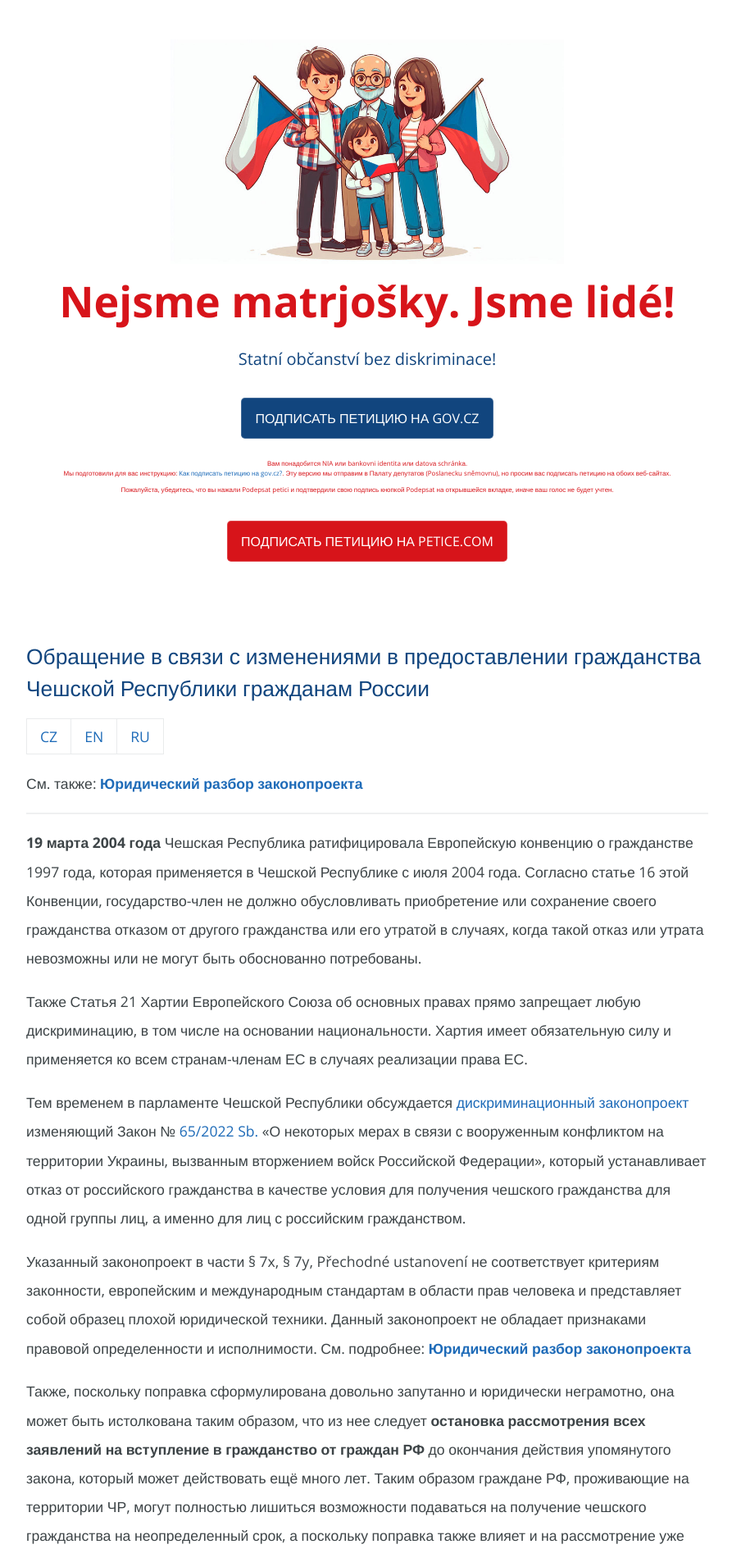
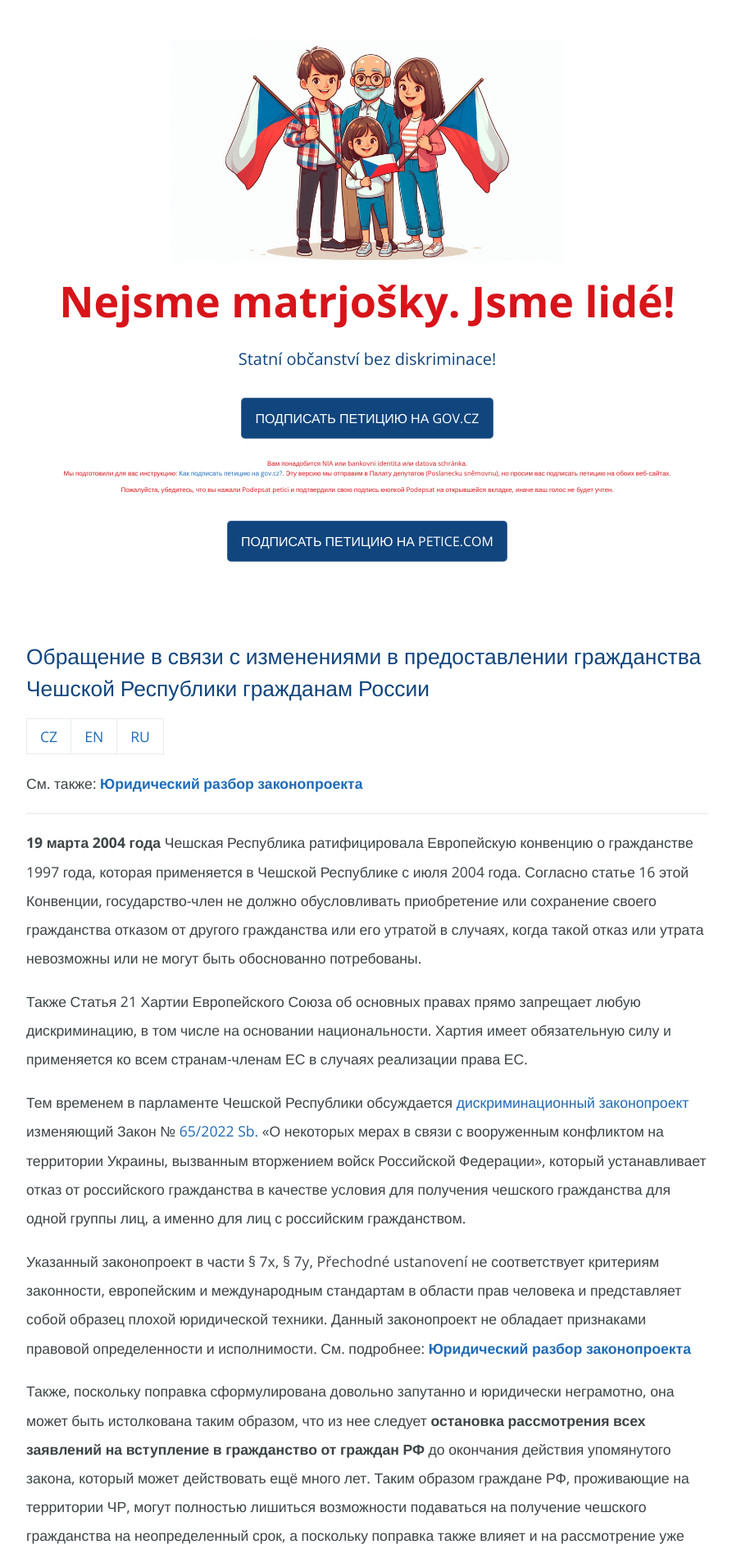
Before and after one commit to thewulf7/jsmelide, a Jekyll site: the page built from index_ru.md, in a window 1280 px wide. Shown: the top 1900 px of the page at 82% size, without its empty margins (192-1085 px from the left). Built offline with Jekyll 4.4.1, drawn with Linux system fonts in a browser that asks for light colours; comment, search, counter and statistics services are not loaded; our own code applies the rules of GitHub Pages for plain Markdown files.

Commit message:
buttons color swap

```diff
--- a/_includes/header_ru.html
+++ b/_includes/header_ru.html
@@ -5,5 +5,5 @@
 {% endif %}
 {% if site.show_sign_petition %}
 <br/>
-<a href="{{ site.petice.com }}" class="btn btn-caps" target="_blank">Подписать петицию на petice.com</a>
+<a href="{{ site.petice.com }}" class="btn btn-caps btn-action" target="_blank">Подписать петицию на petice.com</a>
 {% endif %}
```
